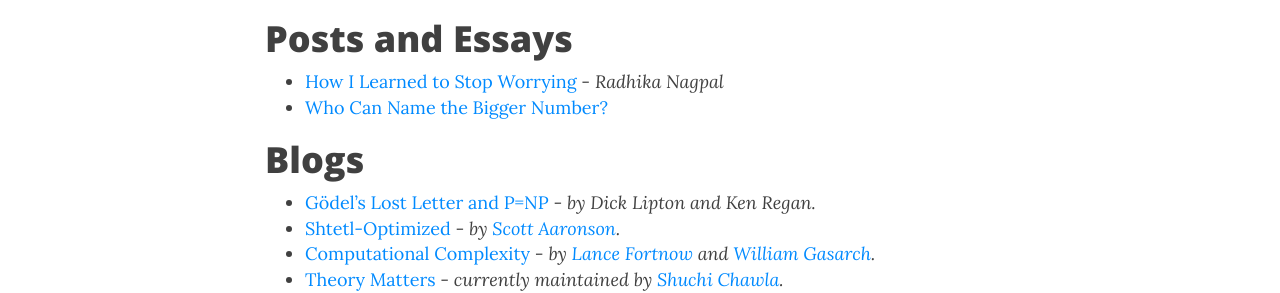
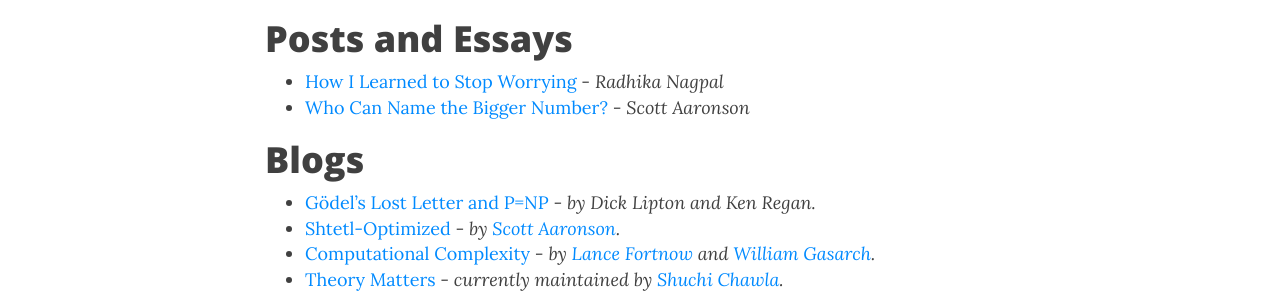
Before and after one commit to prateekdwv/prateekdwv.github.io, a Jekyll site: the page built from resources.md, in a window 1280 px wide and 900 px high, scrolled down 663 px. Shown: the part 164-457 px from the top of the window. Built offline with Jekyll 4.4.1, drawn with Linux system fonts in a browser that asks for light colours; nearby versions of some CDN libraries.

Commit message:
Added author name of newly added essay

```diff
--- a/resources.md
+++ b/resources.md
@@ -29,7 +29,7 @@
 
 # Posts and Essays
 - [How I Learned to Stop Worrying](https://blogs.scientificamerican.com/guest-blog/the-awesomest-7-year-postdoc-or-how-i-learned-to-stop-worrying-and-love-the-tenure-track-faculty-life/) - _Radhika Nagpal_
-- [Who Can Name the Bigger Number?](https://www.scottaaronson.com/writings/bignumbers.html#:~:text=Like%20many%20other%20big%2Dnumber,been%20millions%20of%20times%20bigger.&text=An%20exponential%3A%20a%20number%20multiplied%20by%20itself%20999%20times.)
+- [Who Can Name the Bigger Number?](https://www.scottaaronson.com/writings/bignumbers.html#:~:text=Like%20many%20other%20big%2Dnumber,been%20millions%20of%20times%20bigger.&text=An%20exponential%3A%20a%20number%20multiplied%20by%20itself%20999%20times.) - _Scott Aaronson_
 
 # Blogs
 
```
